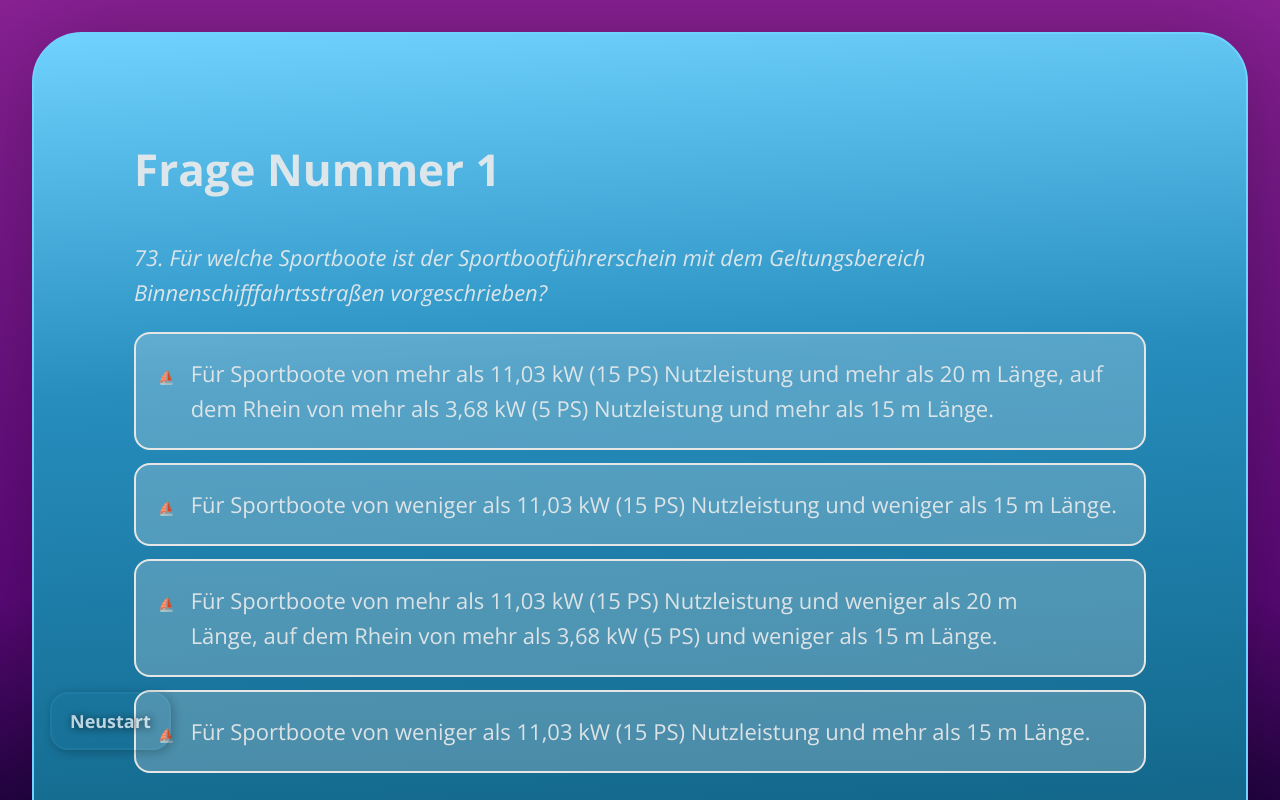
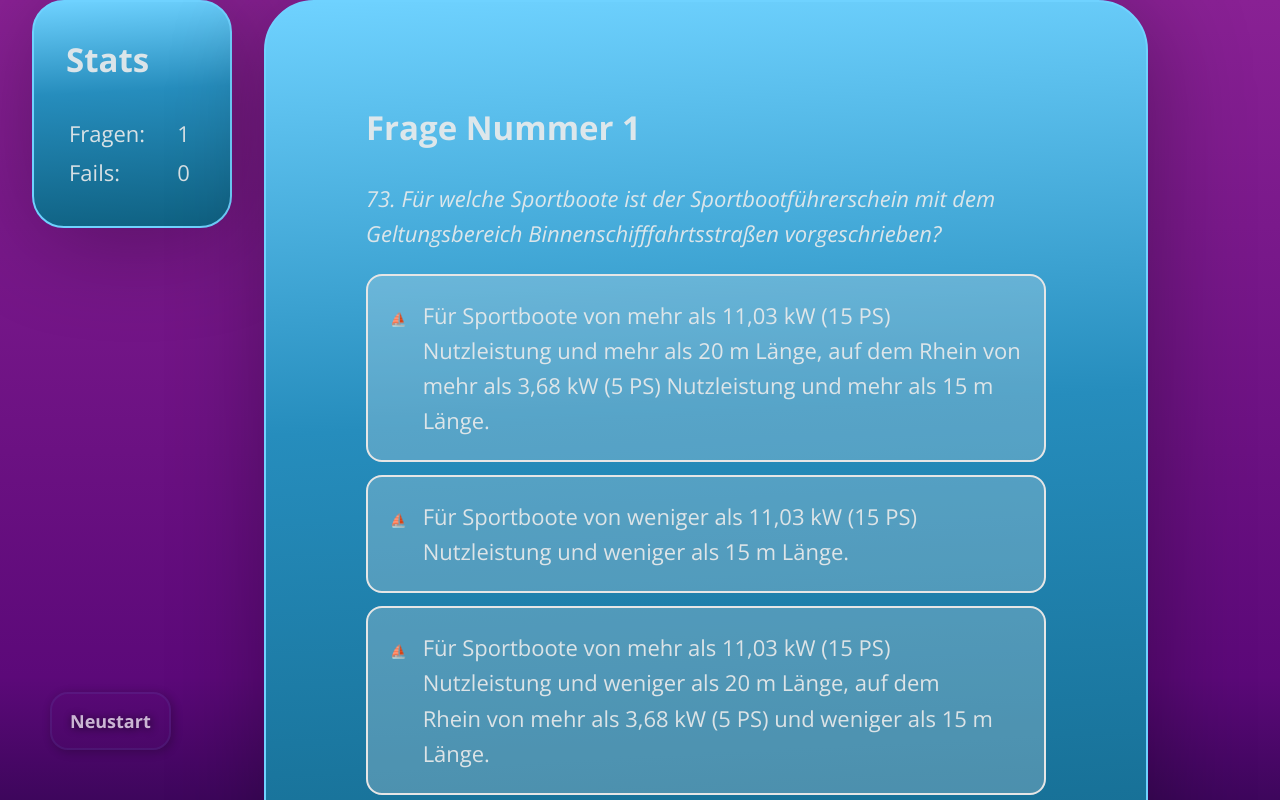
Before and after one commit to dmstern/bootsfuehrerschein, a Vue app: page /final-riddle in a window 1280 px wide. Both pictures are taken after a click on the button "Leinen los!". Shown: the top 800 px of the page. Built offline with nearby package versions, Linux system fonts and the light colour scheme; a web font is replaced by a local one.

Commit message:
Add stats and styling

```diff
--- a/src/App.vue
+++ b/src/App.vue
@@ -7,6 +7,7 @@ const statsStore = useStatsStore()
 function resetQuiz() {
   levelStore.restart()
   statsStore.reset();
+  document.body.classList.add('quiz', 'start')
 }
 </script>
 
--- a/src/assets/base.scss
+++ b/src/assets/base.scss
@@ -19,7 +19,7 @@
   --vt-c-text-light-2: rgba(60, 60, 60, 0.66);
   --vt-c-text-dark-1: var(--vt-c-white);
   --vt-c-text-dark-2: rgba(235, 235, 235, 0.907);
-  --container-width: 1440px;
+  --container-width: calc(100% - 100px);
 }
 
 :root {
--- a/src/assets/main.scss
+++ b/src/assets/main.scss
@@ -2,9 +2,12 @@
 
 #app {
   max-width: var(--container-width);
-  margin: 0 auto;
   padding: 2rem;
   font-weight: normal;
+
+  .start & {
+    margin: 0 auto;
+  }
 }
 
 a,
--- a/src/components/AnswerComponent.vue
+++ b/src/components/AnswerComponent.vue
@@ -33,9 +33,9 @@ function clickAnswer() {
 function submit() {
   if (props.isCorrectAnswer || import.meta.env.VITE_SKIP_ALLOWED === 'true') {
     formState.success = true
-    statsStore.correct();
     setTimeout(() => {
       formState.success = false
+      statsStore.correct();
       emit('next')
     }, successDuration)
   } else {
--- a/src/components/Card.vue
+++ b/src/components/Card.vue
@@ -1,5 +1,11 @@
+<script setup lang="ts">
+const props = defineProps({
+  class: String
+})
+</script>
+
 <template>
-  <div class="card">
+  <div class="card" :class="props.class">
     <div class="card__inner">
       <slot />
     </div>
@@ -11,7 +17,7 @@
   border-radius: 50px;
   border: 2px solid rgb(var(--outline-color));
   background: linear-gradient(-3deg, var(--plane-color) 0%, var(--plane-color--bright) 60%, rgb(var(--outline-color)) 100%);
-  box-shadow: 5px 10px 100px rgba(0,0,0, 0.3);
+  box-shadow: 5px 10px 100px rgba(0, 0, 0, 0.3);
 
   &__inner {
     padding: 100px;
--- a/src/components/QuestionItem.vue
+++ b/src/components/QuestionItem.vue
@@ -42,7 +42,7 @@ const correctAnswer = props.answers
       <CelebrationAnimation v-if="props.level === 'final-riddle'" :duration="successDuration" />
     </div> -->
     <form>
-      <h1>
+      <h2>
         {{
           props.heading
             ? props.heading
@@ -50,7 +50,7 @@ const correctAnswer = props.answers
               ? `Frage Nummer ${props.displayQuest}`
               : 'Naechste Frage'
         }}
-      </h1>
+      </h2>
       <p class="question" v-html="props.question"></p>
       <AnswerComponent v-for="(item, index) in props.answers" :key="`andwer-${index}`" :answer="item" :index="index"
         :isCorrectAnswer="correctAnswer === index" @next="emit('next')"/>
--- a/src/components/QuizApp.vue
+++ b/src/components/QuizApp.vue
@@ -4,6 +4,7 @@ import { useLevelStore } from '../stores/quiz'
 import type { PropType } from 'vue'
 import { reactive, onMounted } from 'vue'
 import router from '../router'
+import Stats from './Stats.vue'
 
 const levelStore = useLevelStore()
 
@@ -67,6 +68,7 @@ router.beforeResolve((guard) => {
 })
 
 function nextQuestion() {
+  document.body.classList.remove('start')
   const reachedLastQuestion = props.questions && state.displayQuest >= props.questions?.length
 
   if (reachedLastQuestion) {
@@ -116,15 +118,30 @@ function shuffle(array: Array<any>) {
     </button>
   </div>
   <div v-else>
-    <template v-for="(item, index) in props.questions" :key="`questionItem-${index}`">
-      <QuestionItem :level="props.level" v-if="state.displayQuest == index + 1" :display-quest="state.displayQuest"
-        :question="item.Frage" :answers="shuffle(item.Antworten)" :questionCount="props.questions?.length"
-        :reachedQuest="state.reachedQuest" @next="nextQuestion()" :heading="props.heading" />
-    </template>
+    <div class="quiz-app">
+      <div class="quiz-app__stats">
+        <Stats />
+      </div>
+      <div class="quiz-app__question">
+        <template v-for="(item, index) in props.questions" :key="`questionItem-${index}`">
+          <QuestionItem :level="props.level" v-if="state.displayQuest == index + 1" :display-quest="state.displayQuest"
+            :question="item.Frage" :answers="shuffle(item.Antworten)" :questionCount="props.questions?.length"
+            :reachedQuest="state.reachedQuest" @next="nextQuestion()" :heading="props.heading" />
+        </template>
+      </div>
+    </div>
   </div>
 </template>
 
 <style lang="scss">
+.quiz-app {
+  display: flex;
+
+  &__stats {
+    margin-right: 2rem;
+  }
+}
+
 .start-button {
   padding: 15px 20px;
   font-size: 22px;
--- /dev/null
+++ b/src/components/Stats.vue
@@ -0,0 +1,37 @@
+<script setup lang="ts">
+import { useStatsStore } from "../stores/quiz.ts"
+import Card from "./Card.vue"
+const statsStore = useStatsStore();
+</script>
+<template>
+  <Card class="stats">
+    <h2>Stats</h2>
+    <table class="stats__table">
+      <tr>
+        <td>Fragen:</td>
+        <td>{{ statsStore.stats.length }}</td>
+      </tr>
+      <tr>
+        <td>Fails:</td>
+        <td>{{ statsStore.stats.length ? statsStore.stats.reduce((a, b) => ({ fails: a.fails + b.fails })).fails : '0' }}
+        </td>
+      </tr>
+    </table>
+  </Card>
+
+</template>
+
+<style lang="scss">
+.stats {
+  border-radius: 2rem;
+  width: 200px;
+
+  &__table {
+    width: 100%;
+  }
+
+  .card__inner {
+    padding: 2rem;
+  }
+}
+</style>
--- a/src/stores/quiz.ts
+++ b/src/stores/quiz.ts
@@ -54,7 +54,7 @@ export const useLevelStore = defineStore('level', () => {
 })
 
 export const useStatsStore = defineStore('stats', () => {
-  const stats = ref([{ fails: -1 }])
+  const stats = ref([{ fails: 0 }])
 
   function wrong() {
     const currentValue = stats.value[stats.value.length - 1].fails
--- a/tsconfig.app.json
+++ b/tsconfig.app.json
@@ -1,6 +1,6 @@
 {
   "extends": "@vue/tsconfig/tsconfig.dom.json",
-  "include": ["env.d.ts", "src/**/*", "src/**/*.vue"],
+  "include": ["env.d.ts", "src/**/*", "src/**/*.vue", "src/components/*.vue"],
   "exclude": ["src/**/__tests__/*"],
   "compilerOptions": {
     "composite": true,
```
